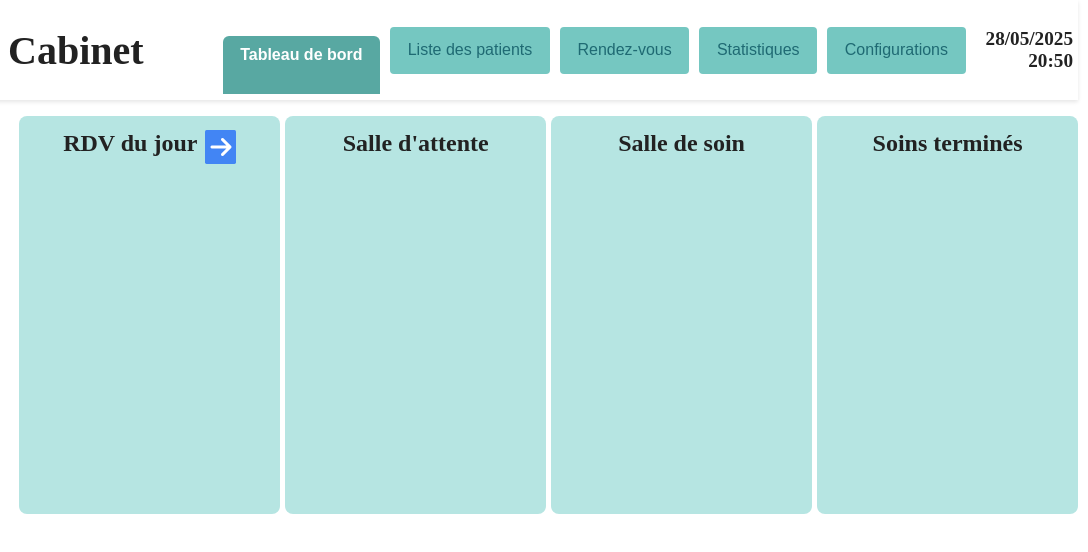
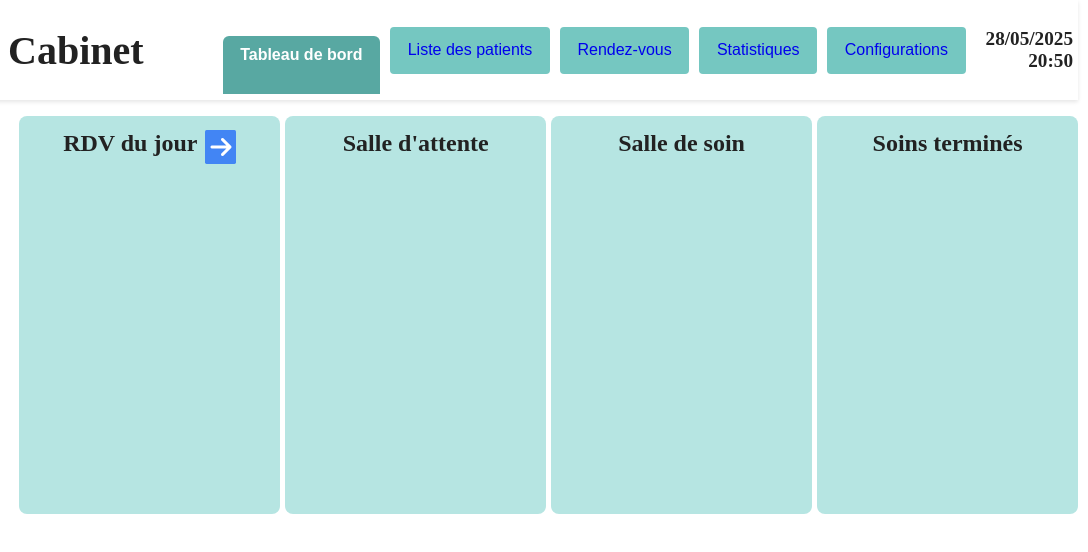
Before and after one commit to freud87/cabinet, a plain HTML site: page index.html in a window 1280 px wide. Shown: the full height of the page, 192-1280 px from the left. Drawn offline with Linux system fonts and the light colour scheme.

Commit message:
Update index.css

```diff
--- a/index.css
+++ b/index.css
@@ -7,7 +7,7 @@ body {
 }
 a {
   text-decoration: none;
-  color: #1F6A73;
+  /*color: #1F6A73;*/
 }
 a:hover {
   color: white;
```
